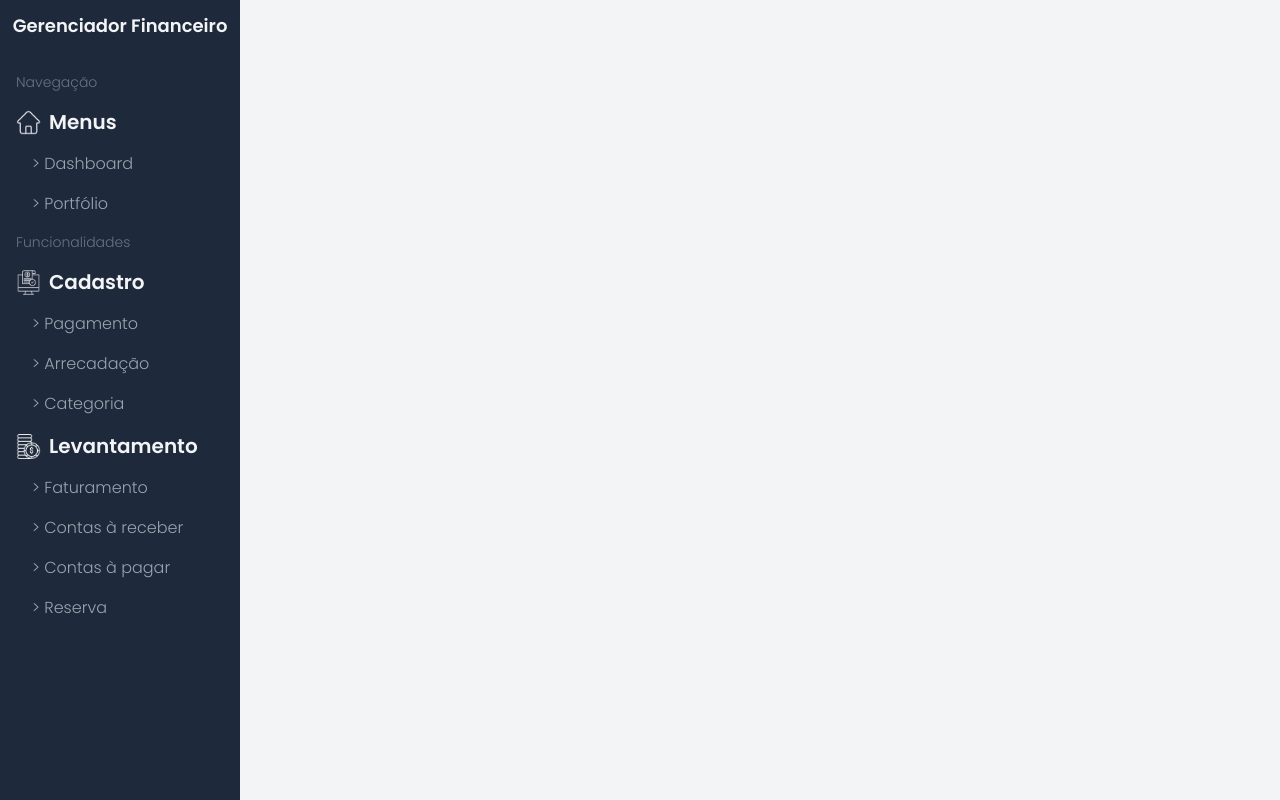
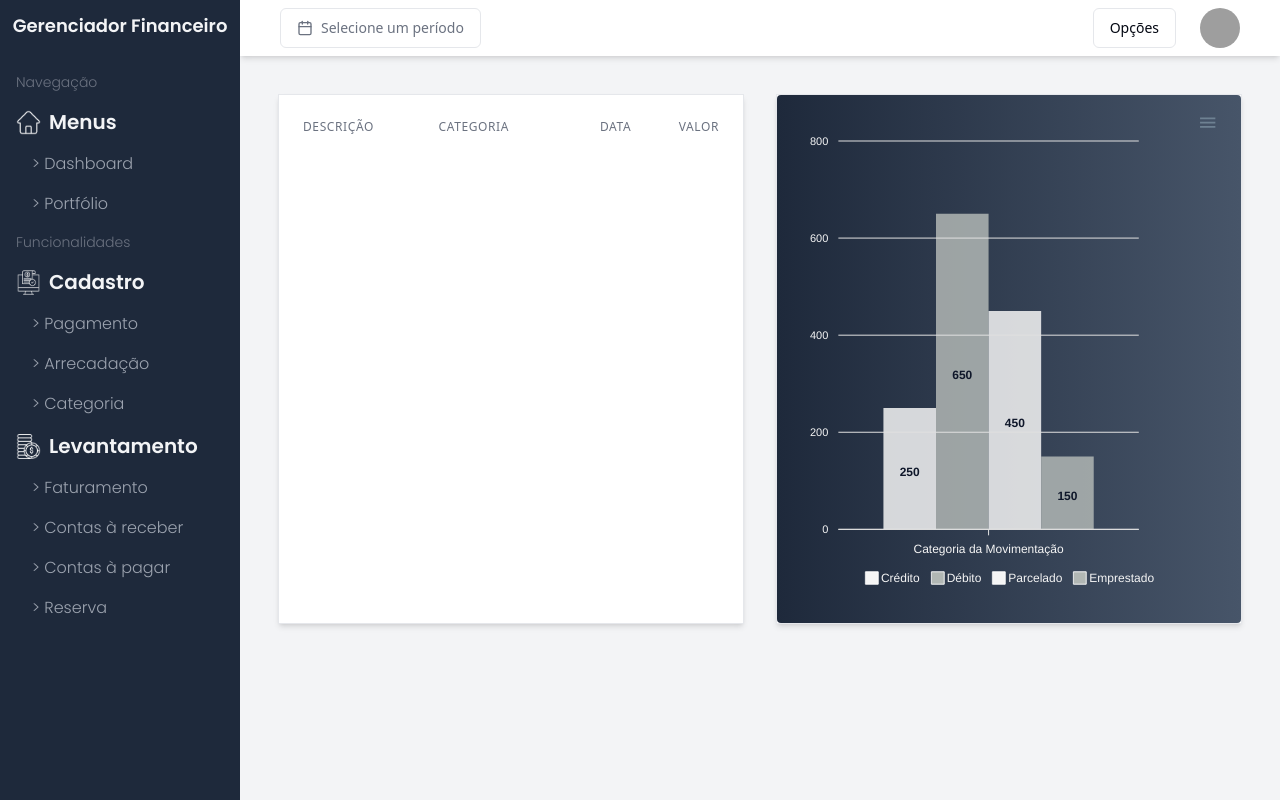
Before and after one commit to taynanhott/financial-manager, a Next.js app: page /gerenciar/levantamento/pagar in a window 1280 px wide. Built offline with nearby package versions, Linux system fonts and the light colour scheme; grey boxes are pictures that could not be loaded.

Commit message:
creation of the layout base

```diff
--- a/src/app/gerenciar/dashboard/page.tsx
+++ b/src/app/gerenciar/dashboard/page.tsx
@@ -3,11 +3,10 @@
 import Graph from "@/components/Resources/GraphApex";
 import Image from "next/image";
 import { motion } from "framer-motion";
-import { TableList } from "@/components/Resources/Table";
+import { TableListDashboard } from "@/components/Resources/Table";
 import React from "react";
 import Submenu from "@/components/Html/Body/Submenu/submenu";
 import Link from "next/link";
-import { useEntries } from "@/context/EntriesContext";
 
 const graficoDetalhado = [
     {
@@ -133,7 +132,6 @@ const cards = [
 ]
 
 function CardDashBoard({ cards }: Props) {
-    const { entries } = useEntries();
 
     return (
         <>
@@ -185,6 +183,7 @@ export default function Gerenciar() {
                     <CardDashBoard cards={cards} />
                 </div>
             </div>
+
             <div id="mid-dashboard">
                 <div className="grid grid-cols-1 lg:grid-cols-3 gap-8 px-[38px] pt-[38px]">
                     <div className="h-[341px] col-span-1 lg:col-span-2 rounded-sm border bg-white shadow-md">
@@ -208,11 +207,12 @@ export default function Gerenciar() {
                     </div>
                 </div>
             </div>
+
             <div id="features-dashboard">
                 <div className="grid grid-cols-2 lg:grid-cols-12 gap-8 px-[38px] pt-[38px]">
                     <div className="h-[341px] col-span-8 lg:col-span-5 rounded-sm border bg-white shadow-md">
                         <div className="col-span-1 items-center text-lg font-poppins-bold px-4 pt-4">Lista de Devedores</div>
-                        <TableList />
+                        <TableListDashboard />
                     </div>
                     <div className="h-[341px] col-span-8 lg:col-span-4 rounded-sm border bg-white shadow-md">
                         <div className="col-span-1 items-center text-lg font-poppins-bold px-4 pt-4">% Por Categoria</div>
--- a/src/app/gerenciar/levantamento/pagar/page.tsx
+++ b/src/app/gerenciar/levantamento/pagar/page.tsx
@@ -1,6 +1,77 @@
+"use client";
+
+import Submenu from "@/components/Html/Body/Submenu/submenu";
+import Graph from "@/components/Resources/GraphApex";
+import { TableListPaymount } from "@/components/Resources/Table";
+
+const graficoSimples = [
+    {
+        options: {
+            chart: {
+                id: "bar" as const,
+                foreColor: '#F5F5F5'
+            },
+            xaxis: {
+                categories: ['Categoria da Movimentação']
+            },
+            grid: {
+                position: 'front'
+            },
+            fill: {
+                colors: ['#F5F5F5', '#b1b7b4']
+            },
+            colors: ['#F5F5F5', '#b1b7b4'],
+            dataLabels: {
+                style: {
+                    colors: ['#0f172a']
+                }
+            },
+        },
+        series: [
+            {
+                name: "Crédito",
+                data: [250]
+            },
+            {
+                name: "Débito",
+                data: [650]
+            },
+            {
+                name: "Parcelado",
+                data: [450]
+            },
+            {
+                name: "Emprestado",
+                data: [150]
+            }
+        ],
+        height: 480
+    },
+]
+
 export default function Pagar() {
     return (
-        <>
-        </>
-    )
+        <section className="grow lg:ml-[240px] mt-14 lg:mt-auto pb-12">
+            <div id="header-page">
+                <Submenu />
+            </div>
+
+            <div id="mid-page">
+                <div className="grid grid-cols-1 lg:grid-cols-2 gap-8 px-[38px] pt-[38px]">
+                    <div className="h-[530px] col-span-1 border bg-white shadow-md">
+                        <div className="h-full">
+                            <TableListPaymount />
+                        </div>
+                    </div>
+                    <div className="h-[530px] col-span-1 border bg-white shadow-md">
+                        <div className="h-full bg-gradient-to-r rounded-sm from-slate-800 to-slate-600">
+                            <Graph components={graficoSimples} />
+                        </div>
+                    </div>
+
+                </div>
+            </div>
+        </section >
+
+    );
 }
--- a/src/app/gerenciar/levantamento/receber/page.tsx
+++ b/src/app/gerenciar/levantamento/receber/page.tsx
@@ -1,6 +1,74 @@
+"use client"
+
+import Submenu from "@/components/Html/Body/Submenu/submenu";
+import Graph from "@/components/Resources/GraphApex";
+import { TableListDashboard } from "@/components/Resources/Table";
+
+const graficoSimples = [
+    {
+        options: {
+            chart: {
+                id: "bar" as const,
+                foreColor: '#F5F5F5'
+            },
+            xaxis: {
+                categories: ['Estado da Dívida']
+            },
+            grid: {
+                position: 'front'
+            },
+            fill: {
+                colors: ['#F5F5F5', '#b1b7b4']
+            },
+            colors: ['#F5F5F5', '#b1b7b4'],
+            dataLabels: {
+                style: {
+                    colors: ['#0f172a']
+                }
+            },
+        },
+        series: [
+            {
+                name: "Pago",
+                data: [350]
+            },
+            {
+                name: "Atrasado",
+                data: [250]
+            },
+            {
+                name: "Pendente",
+                data: [450]
+            },
+        ],
+        height: 400
+    },
+]
+
 export default function Receber() {
+
     return (
-        <>
-        </>
-    )
+        <section className="grow lg:ml-[240px] mt-14 lg:mt-auto pb-12">
+            <div id="header-page">
+                <Submenu />
+            </div>
+
+            <div id="mid-page">
+                <div className="grid grid-cols-1 lg:grid-cols-2 gap-8 px-[38px] pt-[38px]">
+                    <div className="h-[530px] col-span-1 rounded-sm border bg-white shadow-md">
+
+                        <div className="h-full">
+                            <TableListDashboard />
+                        </div>
+                    </div>
+
+                    <div className="h-[530px] col-span-1 rounded-sm border bg-white shadow-md">
+                        <div className="h-full bg-gradient-to-r from-slate-800 to-slate-600">
+                            <Graph components={graficoSimples} />
+                        </div>
+                    </div>
+                </div>
+            </div>
+        </section >
+    );
 }
--- a/src/components/Resources/MenuBar/index.tsx
+++ b/src/components/Resources/MenuBar/index.tsx
@@ -16,10 +16,10 @@ export function AccountOptions() {
                 <MenubarTrigger>Opções</MenubarTrigger>
                 <MenubarContent>
                     <MenubarItem>
-                        Conta <MenubarShortcut>⌘C</MenubarShortcut>
+                        Conta <MenubarShortcut></MenubarShortcut>
                     </MenubarItem>
                     <MenubarItem>
-                        Sair <MenubarShortcut>⌘S</MenubarShortcut>
+                        Sair <MenubarShortcut></MenubarShortcut>
                     </MenubarItem>
                 </MenubarContent>
             </MenubarMenu>
--- a/src/components/Resources/Table/index.tsx
+++ b/src/components/Resources/Table/index.tsx
@@ -49,7 +49,7 @@ const invoices = [
     },
 ]
 
-export function TableList() {
+export function TableListDashboard() {
     const { deptor } = useDeptor();
 
     console.log(deptor)
@@ -58,14 +58,14 @@ export function TableList() {
         <ScrollArea className="h-72 p-4 w-full rounded-md">
             <div className="relative">
                 <table className="divide-y divide-gray-200 w-full">
-                    <thead className="bg-gray-50 sticky top-0 z-10">
+                    <thead className=" sticky top-0 z-10">
                         <tr>
                             <th className="p-2 text-left text-xs font-medium text-gray-500 uppercase tracking-wider">Nome</th>
                             <th className="p-2 text-left text-xs font-medium text-gray-500 uppercase tracking-wider">Status</th>
                             <th className="p-2 text-right text-xs font-medium text-gray-500 uppercase tracking-wider">Valor</th>
                         </tr>
                     </thead>
-                    <tbody className="bg-white divide-y divide-gray-200">
+                    <tbody className=" divide-y divide-gray-200">
                         {deptor.map((invoice: any, index: number) => (
                             <tr key={index}>
                                 <td className="p-2 text-sm font-medium text-gray-900">{invoice.invoice}</td>
@@ -79,3 +79,68 @@ export function TableList() {
         </ScrollArea>
     );
 }
+
+export function TableListDeptor() {
+    const { deptor } = useDeptor();
+
+    console.log(deptor)
+
+    return (
+        <ScrollArea className="h-72 p-4 w-full rounded-md">
+            <div className="relative">
+                <table className="divide-y divide-gray-200 w-full">
+                    <thead className=" sticky top-0 z-10">
+                        <tr>
+                            <th className="p-2 text-left text-xs font-medium text-gray-500 uppercase tracking-wider">Nome</th>
+                            <th className="p-2 text-left text-xs font-medium text-gray-500 uppercase tracking-wider">Status</th>
+                            <th className="p-2 text-right text-xs font-medium text-gray-500 uppercase tracking-wider">Valor</th>
+                        </tr>
+                    </thead>
+                    <tbody className=" divide-y divide-gray-200">
+                        {deptor.map((invoice: any, index: number) => (
+                            <tr key={index}>
+                                <td className="p-2 text-sm font-medium text-gray-900">{invoice.invoice}</td>
+                                <td className="p-2 text-sm text-gray-500">{invoice.paymentStatus}</td>
+                                <td className="p-2 text-sm text-right text-gray-500">{invoice.totalAmount}</td>
+                            </tr>
+                        ))}
+                    </tbody>
+                </table>
+            </div>
+        </ScrollArea>
+    );
+}
+
+
+export function TableListPaymount() {
+    const { deptor } = useDeptor();
+
+    console.log(deptor)
+
+    return (
+        <ScrollArea className="h-72 p-4 w-full rounded-md">
+            <div className="relative">
+                <table className="divide-y divide-gray-200 w-full">
+                    <thead className=" sticky top-0 z-10">
+                        <tr>
+                            <th className="p-2 text-left text-xs font-medium text-gray-500 uppercase tracking-wider">Descrição</th>
+                            <th className="p-2 text-left text-xs font-medium text-gray-500 uppercase tracking-wider">Categoria</th>
+                            <th className="p-2 text-right text-xs font-medium text-gray-500 uppercase tracking-wider">Data</th>
+                            <th className="p-2 text-right text-xs font-medium text-gray-500 uppercase tracking-wider">Valor</th>
+                        </tr>
+                    </thead>
+                    <tbody className=" divide-y divide-gray-200">
+                        {deptor.map((invoice: any, index: number) => (
+                            <tr key={index}>
+                                <td className="p-2 text-sm font-medium text-gray-900">{invoice.invoice}</td>
+                                <td className="p-2 text-sm text-gray-500">{invoice.paymentStatus}</td>
+                                <td className="p-2 text-sm text-right text-gray-500">00/00/0000</td>
+                                <td className="p-2 text-sm text-right text-gray-500">{invoice.totalAmount}</td>
+                            </tr>
+                        ))}
+                    </tbody>
+                </table>
+            </div>
+        </ScrollArea>
+    );
+}
```
